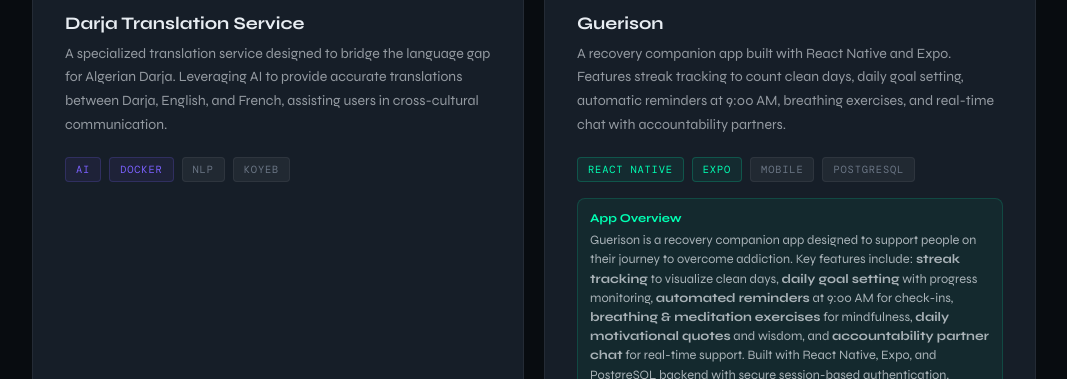
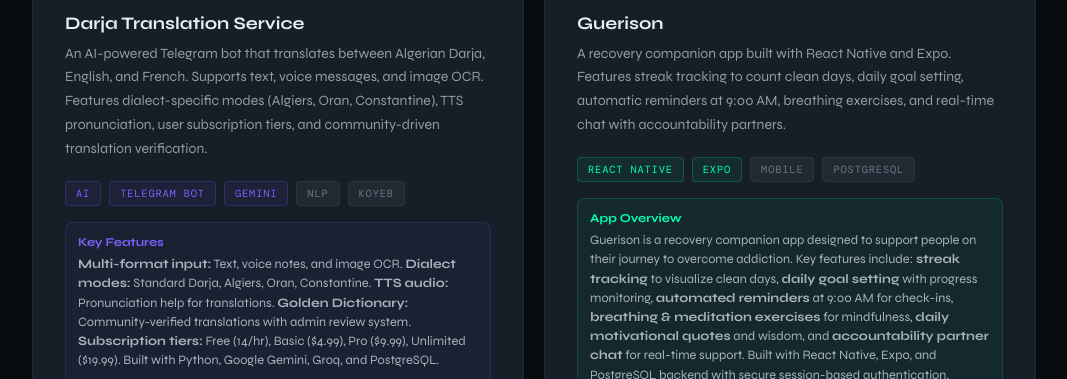
Before and after one commit to okellodev/profile-website, a plain HTML site: page index.html in a window 1280 px wide. Shown: the part 3242-3621 px from the top of the page, without its empty margins (106-1173 px from the left). Drawn offline with nearby package versions, Linux system fonts and the light colour scheme; a web font is replaced by a local one.

Commit message:
Update DarjaBot description with full features and Telegram link

```diff
--- a/index.html
+++ b/index.html
@@ -1199,20 +1199,26 @@
     </a>
 
     <!-- Project 2 -->
-    <a href="#" target="_blank" class="project-card reveal reveal-delay-1">
+    <div class="project-card reveal reveal-delay-1" style="display:block;">
       <div class="project-header">
-        <div class="project-icon" style="background:rgba(123,97,255,0.1);border-color:rgba(123,97,255,0.2);color:var(--accent2)"><i class="fa-solid fa-server"></i></div>
-        <i class="fa-solid fa-arrow-up-right-from-square project-link-icon"></i>
+        <div class="project-icon" style="background:rgba(123,97,255,0.1);border-color:rgba(123,97,255,0.2);color:var(--accent2)"><i class="fa-solid fa-language"></i></div>
+        <a href="https://t.me/Alg_Darja_bot" target="_blank" class="project-link-icon" title="Try on Telegram"><i class="fa-brands fa-telegram"></i></a>
       </div>
       <h3 class="project-title">Darja Translation Service</h3>
-      <p class="project-desc">A specialized translation service designed to bridge the language gap for Algerian Darja. Leveraging AI to provide accurate translations between Darja, English, and French, assisting users in cross-cultural communication.</p>
+      <p class="project-desc">An AI-powered Telegram bot that translates between Algerian Darja, English, and French. Supports text, voice messages, and image OCR. Features dialect-specific modes (Algiers, Oran, Constantine), TTS pronunciation, user subscription tiers, and community-driven translation verification.</p>
       <div class="project-tags">
         <span class="tag" style="background:rgba(123,97,255,0.08);border-color:rgba(123,97,255,0.2);color:var(--accent2)">AI</span>
-        <span class="tag" style="background:rgba(123,97,255,0.08);border-color:rgba(123,97,255,0.2);color:var(--accent2)">Docker</span>
+        <span class="tag" style="background:rgba(123,97,255,0.08);border-color:rgba(123,97,255,0.2);color:var(--accent2)">Telegram Bot</span>
+        <span class="tag" style="background:rgba(123,97,255,0.08);border-color:rgba(123,97,255,0.2);color:var(--accent2)">Gemini</span>
         <span class="tag">NLP</span>
         <span class="tag">Koyeb</span>
       </div>
-    </a>
+      <div style="margin-top:16px;padding:12px;background:rgba(123,97,255,0.05);border-radius:8px;border:1px solid rgba(123,97,255,0.15);">
+        <div style="font-size:0.75rem;font-weight:700;color:var(--accent2);margin-bottom:6px;">Key Features</div>
+        <p style="font-size:0.8rem;color:rgba(232,237,242,0.7);line-height:1.5;"><strong>Multi-format input:</strong> Text, voice notes, and image OCR. <strong>Dialect modes:</strong> Standard Darja, Algiers, Oran, Constantine. <strong>TTS audio:</strong> Pronunciation help for translations. <strong>Golden Dictionary:</strong> Community-verified translations with admin review system. <strong>Subscription tiers:</strong> Free (14/hr), Basic ($4.99), Pro ($9.99), Unlimited ($19.99). Built with Python, Google Gemini, Groq, and PostgreSQL.</p>
+        <a href="https://t.me/Alg_Darja_bot" target="_blank" style="display:inline-flex;align-items:center;gap:8px;margin-top:12px;padding:8px 16px;background:var(--accent2);color:#000;border-radius:6px;font-size:0.8rem;font-weight:700;text-decoration:none;"><i class="fa-brands fa-telegram"></i> Try on Telegram</a>
+      </div>
+    </div>
 
     <!-- Project 3 -->
     <div class="project-card reveal reveal-delay-2" style="display:block;">
```
